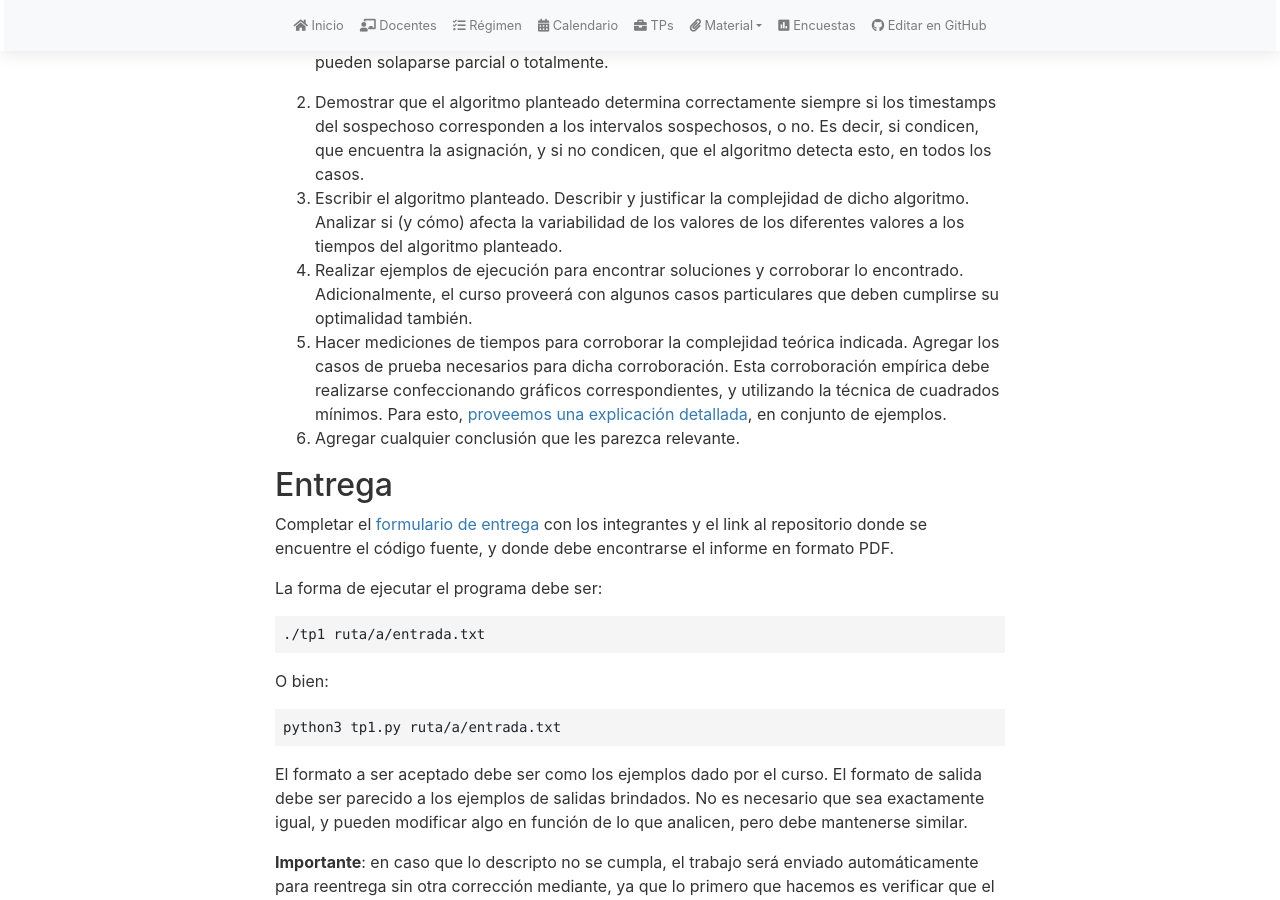
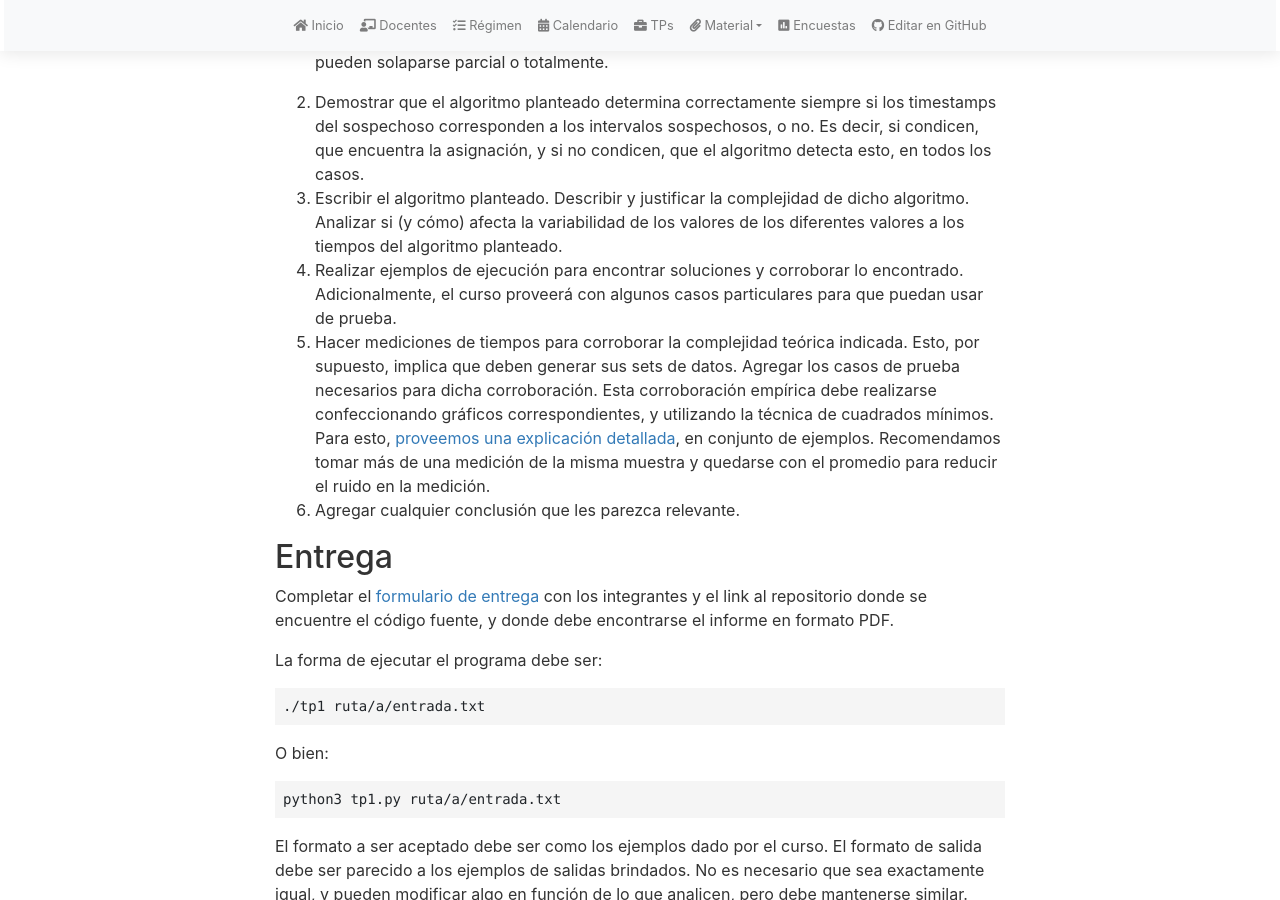
Before and after one commit to algoritmos-rw/tda_bg, a Jekyll site: the page built from tps/2025_1/tp1.md, in a window 1280 px wide and 900 px high, scrolled down 846 px. Built offline with Jekyll 4.4.1, drawn with Linux system fonts in a browser that asks for light colours; nearby versions of some CDN libraries; our own code applies the rules of GitHub Pages for plain Markdown files.

Commit message:
Update tp1.md

```diff
--- a/tps/2025_1/tp1.md
+++ b/tps/2025_1/tp1.md
@@ -48,9 +48,9 @@ algoritmo detecta esto, en todos los casos.
 3. Escribir el algoritmo planteado. Describir y justificar la complejidad de dicho algoritmo. Analizar si
 (y cómo) afecta la variabilidad de los valores de los diferentes valores a los tiempos del algoritmo planteado.
 4. Realizar ejemplos de ejecución para encontrar soluciones y corroborar lo encontrado. Adicionalmente, el
-curso proveerá con algunos casos particulares que deben cumplirse su optimalidad también.
-5. Hacer mediciones de tiempos para corroborar la complejidad teórica indicada.
-Agregar los casos de prueba necesarios para dicha corroboración. Esta corroboración empírica debe realizarse confeccionando gráficos correspondientes, y utilizando la técnica de cuadrados mínimos. Para esto, [proveemos una explicación detallada](https://github.com/algoritmos-rw/tda_ejemplos/blob/main/analisis_complejidad/cuadrados_minimos.ipynb), en conjunto de ejemplos.
+curso proveerá con algunos casos particulares para que puedan usar de prueba.
+5. Hacer mediciones de tiempos para corroborar la complejidad teórica indicada. Esto, por supuesto, implica que deben generar sus sets de datos.
+Agregar los casos de prueba necesarios para dicha corroboración. Esta corroboración empírica debe realizarse confeccionando gráficos correspondientes, y utilizando la técnica de cuadrados mínimos. Para esto, [proveemos una explicación detallada](https://github.com/algoritmos-rw/tda_ejemplos/blob/main/analisis_complejidad/cuadrados_minimos.ipynb), en conjunto de ejemplos. Recomendamos tomar más de una medición de la misma muestra y quedarse con el promedio para reducir el ruido en la medición.
 6. Agregar cualquier conclusión que les parezca relevante.
 
 ## Entrega
```
